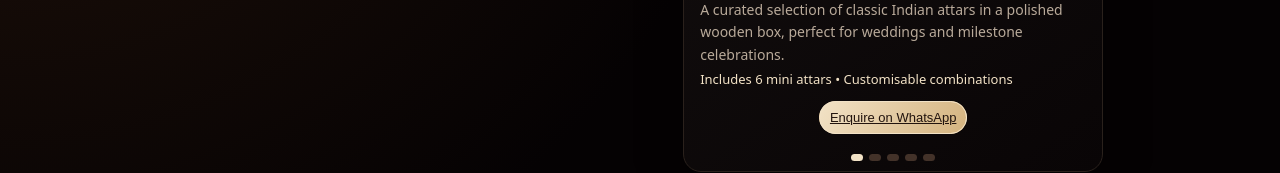
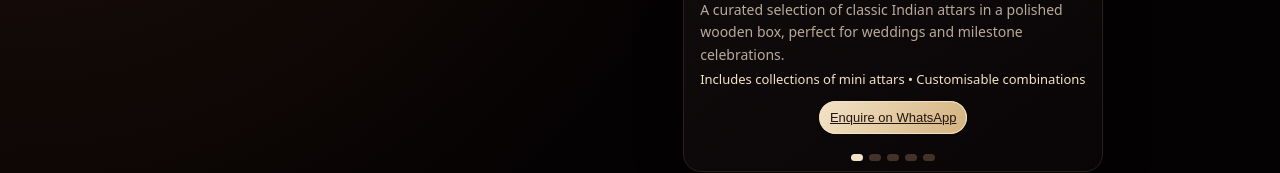
Before and after one commit to kushalbhatia169/shivra_attar, a React (Vite) app: page / in a window 1280 px wide. Shown: the part 5567-5740 px from the top of the page. Built offline with nearby package versions, Linux system fonts and the light colour scheme.

Commit message:
shivra 4 changes

```diff
--- a/src/gift_section.ts
+++ b/src/gift_section.ts
@@ -11,7 +11,7 @@ export const GIFTING_PRODUCTS = [
     description:
       "A curated selection of classic Indian attars in a polished wooden box, perfect for weddings and milestone celebrations.",
     image: giftHeritageSet,
-    note: "Includes 6 mini attars • Customisable combinations",
+    note: "Includes collections of mini attars • Customisable combinations",
   },
   {
     id: 2,
```
